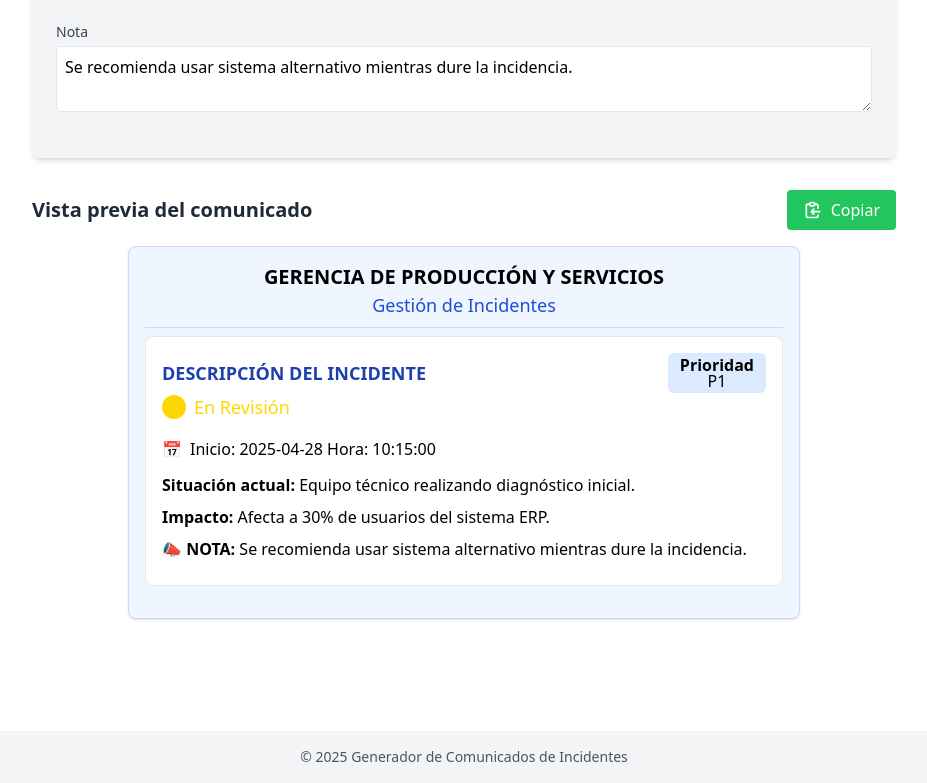
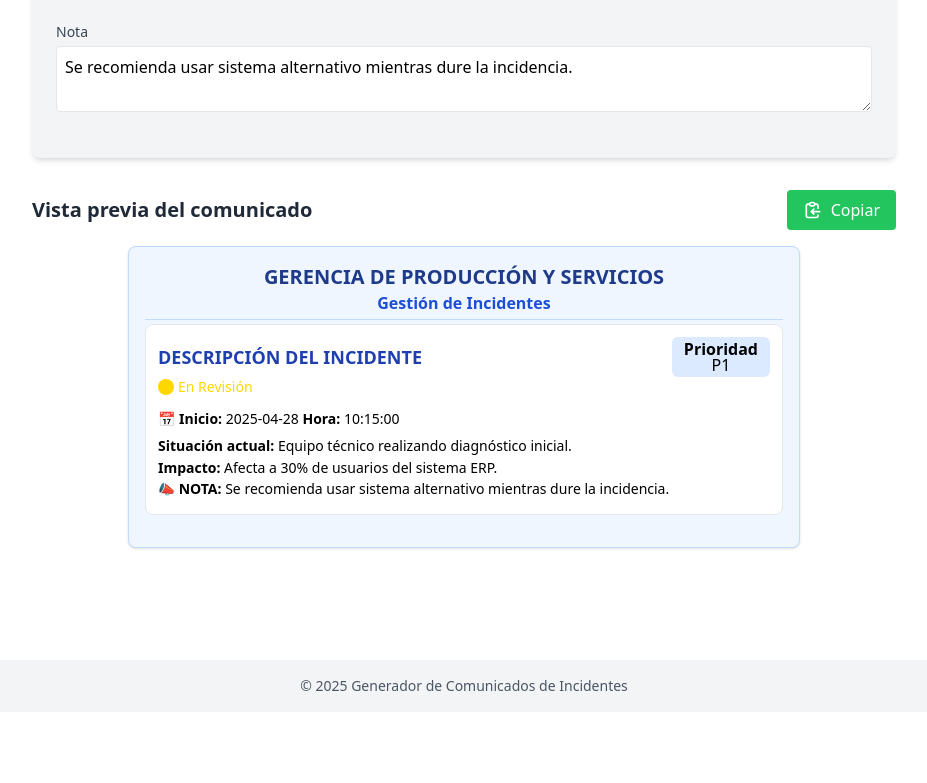
Before and after one commit to l6a6h6l/generador-comunicados-corroe, a React (Create React App) app: page / in a window 1280 px wide. Shown: the part 540-1323 px from the top of the page, without its empty margins (176-1103 px from the left). After the commit the page ends 1252 px from the top, so only its background shows below. Built offline with nearby package versions, Linux system fonts and the light colour scheme; the HTML template or start-up script is replaced by a standard one.

Commit message:
Update FormularioIncidente.jsx

```diff
--- a/src/components/FormularioIncidente.jsx
+++ b/src/components/FormularioIncidente.jsx
@@ -94,12 +94,45 @@ const FormularioIncidente = () => {
   };
 
   // Función para copiar la vista previa al portapapeles
-  const copiarVistaPrevia = () => {
-    // En un entorno de simulación, simplemente mostramos el efecto visual
-    setCopiado(true);
-    setTimeout(() => {
-      setCopiado(false);
-    }, 2000);
+  const copiarVistaPrevia = async () => {
+    if (vistaPreviewRef.current) {
+      try {
+        const contenido = vistaPreviewRef.current.innerText || vistaPreviewRef.current.textContent;
+
+        // Usar la API moderna navigator.clipboard si está disponible
+        if (navigator.clipboard && navigator.clipboard.writeText) {
+          await navigator.clipboard.writeText(contenido);
+          setCopiado(true);
+          setTimeout(() => {
+            setCopiado(false);
+          }, 2000);
+        } else {
+          // Método alternativo como respaldo
+          const textArea = document.createElement('textarea');
+          textArea.value = contenido;
+          textArea.style.position = 'fixed';
+          textArea.style.left = '-999999px';
+          textArea.style.top = '-999999px';
+          document.body.appendChild(textArea);
+          textArea.focus();
+          textArea.select();
+
+          const exitoCopia = document.execCommand('copy');
+          document.body.removeChild(textArea);
+
+          if (exitoCopia) {
+            setCopiado(true);
+            setTimeout(() => {
+              setCopiado(false);
+            }, 2000);
+          } else {
+            console.error('Fallo al usar execCommand copy');
+          }
+        }
+      } catch (err) {
+        console.error('Error al copiar:', err);
+      }
+    }
   };
 
   // Obtener color según estado
@@ -360,14 +393,14 @@ const FormularioIncidente = () => {
           ref={vistaPreviewRef}
           className="bg-blue-50 p-4 rounded-lg shadow border border-blue-200 max-w-2xl mx-auto"
         >
-          <div className="text-center mb-2">
-            <h1 className="text-navy-700 font-bold text-xl">GERENCIA DE PRODUCCIÓN Y SERVICIOS</h1>
-            <h2 className="text-blue-700 text-lg">Gestión de Incidentes</h2>
-            <hr className="my-2 border-blue-200" />
+          <div className="text-center mb-1">
+            <h1 className="text-blue-900 font-bold text-xl">GERENCIA DE PRODUCCIÓN Y SERVICIOS</h1>
+            <h2 className="text-blue-700 font-bold">Gestión de Incidentes</h2>
+            <hr className="my-1 border-blue-200" />
           </div>
 
-          <div className="bg-white p-4 rounded-lg border border-gray-200 mb-4">
-            <div className="mb-4">
+          <div className="bg-white p-3 rounded-lg border border-gray-200 mb-4">
+            <div className="mb-3">
               <div className="mb-0 pb-0 leading-none">
                 <div className="flex justify-between items-center">
                   <div className="font-bold text-blue-800 text-lg">DESCRIPCIÓN DEL INCIDENTE</div>
@@ -380,11 +413,11 @@ const FormularioIncidente = () => {
 
               <div className="flex items-center mt-0 pt-0">
                 <div
-                  className="w-6 h-6 rounded-full mr-2"
+                  className="w-4 h-4 rounded-full mr-1"
                   style={{ backgroundColor: getColorEstado() }}
                 ></div>
                 <span
-                  className="font-medium text-lg"
+                  className="font-medium text-sm"
                   style={{
                     color: estado === EstadoIncidente.REVISION ? '#FFD700' :
                            estado === EstadoIncidente.AVANCE ? '#FFA07A' : '#90EE90'
@@ -394,21 +427,21 @@ const FormularioIncidente = () => {
             </div>
 
             {!mostrarTabla && (
-              <div className="mb-3">
-                <div className="flex items-center">
+              <div className="mb-2">
+                <div className="flex items-center text-sm">
                   <span className="text-blue-500">📅</span>
-                  <span className="ml-2">Inicio: {fechaInicio || 'aaaa-mm-dd'} Hora: {horaInicio || 'hh:mm'}</span>
+                  <span className="ml-1"><strong>Inicio:</strong> {fechaInicio || 'aaaa-mm-dd'} <strong>Hora:</strong> {horaInicio || 'hh:mm'}</span>
                 </div>
 
                 {estado === EstadoIncidente.RECUPERADO && (
                   <>
-                    <div className="flex items-center">
+                    <div className="flex items-center text-sm">
                       <span className="text-blue-500">📅</span>
-                      <span className="ml-2">Fin: {fechaFin || 'aaaa-mm-dd'} Hora: {horaFin || 'hh:mm'}</span>
+                      <span className="ml-1"><strong>Fin:</strong> {fechaFin || 'aaaa-mm-dd'} <strong>Hora:</strong> {horaFin || 'hh:mm'}</span>
                     </div>
-                    <div className="flex items-center">
+                    <div className="flex items-center text-sm">
                       <span className="text-yellow-500">⏳</span>
-                      <span className="ml-2">Duración: {calcularDuracion()}</span>
+                      <span className="ml-1"><strong>Duración:</strong> {calcularDuracion()}</span>
                     </div>
                   </>
                 )}
@@ -417,15 +450,15 @@ const FormularioIncidente = () => {
 
             {mostrarTabla && estado === EstadoIncidente.RECUPERADO && (
               <div className="mb-3">
-                <table className="w-full bg-gray-800 text-white text-sm">
-                  <thead>
+                <table className="w-full text-sm">
+                  <thead className="bg-gray-800 text-white">
                     <tr>
                       <th className="p-1 border border-gray-700">HORA INICIO</th>
                       <th className="p-1 border border-gray-700">HORA FIN</th>
                       <th className="p-1 border border-gray-700">TIEMPO TOTAL</th>
                     </tr>
                   </thead>
-                  <tbody>
+                  <tbody className="bg-white text-black">
                     {tiempos.map((tiempo, index) => (
                       <tr key={index}>
                         <td className="p-1 border border-gray-700">{tiempo.inicio}</td>
@@ -437,34 +470,34 @@ const FormularioIncidente = () => {
                 </table>
 
                 <div className="mt-2">
-                  <div><strong>Diagnóstico:</strong> {diagnostico || 'Descripción del diagnóstico.'}</div>
+                  <div className="text-sm leading-tight"><strong>Diagnóstico:</strong> {diagnostico || 'Descripción del diagnóstico.'}</div>
                 </div>
               </div>
             )}
 
             {estado === EstadoIncidente.RECUPERADO && (
               <>
-                <div className="mb-2">
+                <div className="mb-1 text-sm leading-tight">
                   <strong>Acciones de recuperación:</strong> {accionesRecuperacion || 'Acción que permitió la recuperación del servicio'}
                 </div>
-                <div className="mb-2">
+                <div className="mb-1 text-sm leading-tight">
                   <strong>Causa raíz:</strong> {causaRaiz || 'Descripción de la causa'}
                 </div>
               </>
             )}
 
             {(estado === EstadoIncidente.REVISION || estado === EstadoIncidente.AVANCE) && (
-              <div className="mb-2">
+              <div className="mb-1 text-sm leading-tight">
                 <strong>Situación actual:</strong> {situacionActual || 'Descripción que ayude a entender en donde está la revisión.'}
               </div>
             )}
 
-            <div className="mb-2">
+            <div className="mb-1 text-sm leading-tight">
               <strong>Impacto:</strong> {impacto || 'Afectación servicio / usuarios'}
             </div>
 
             {nota && (
-              <div className="mb-2">
+              <div className="mb-1 text-sm leading-tight">
                 <span className="text-orange-500">📣</span> <strong>NOTA:</strong> {nota}
               </div>
             )}
```
